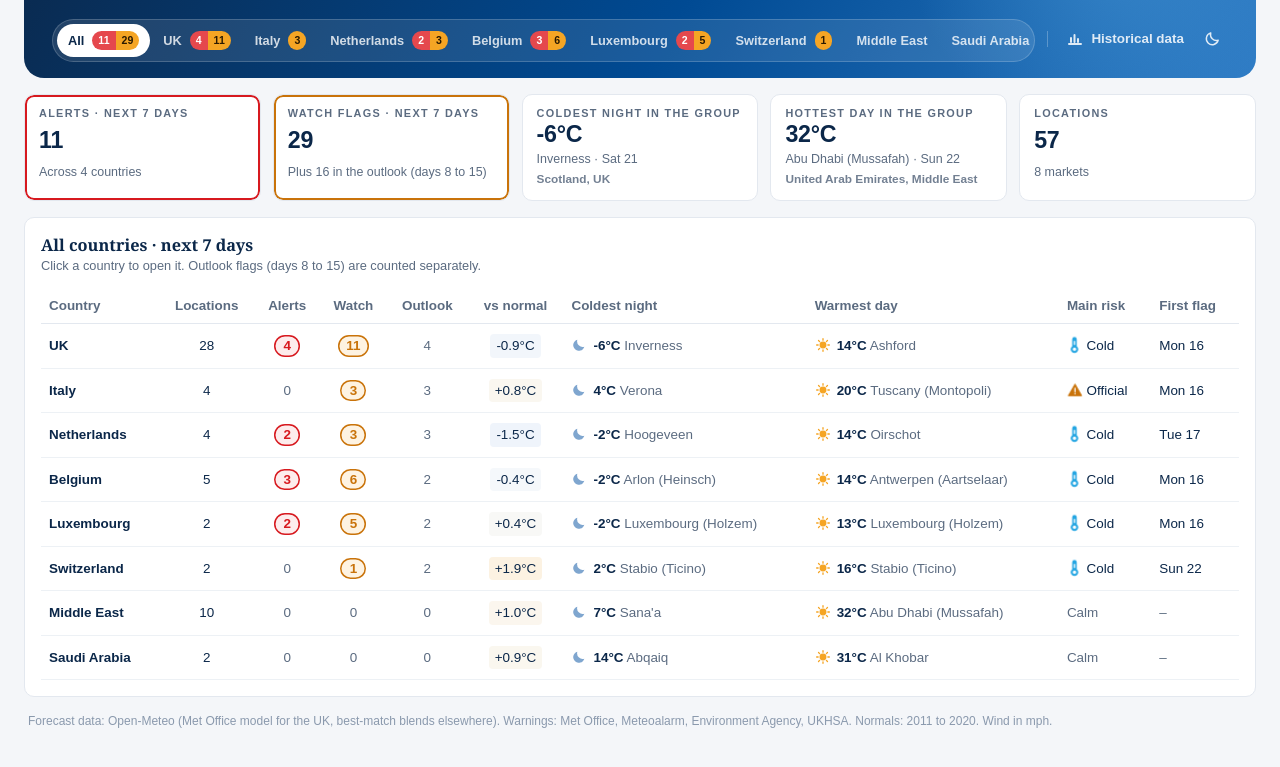
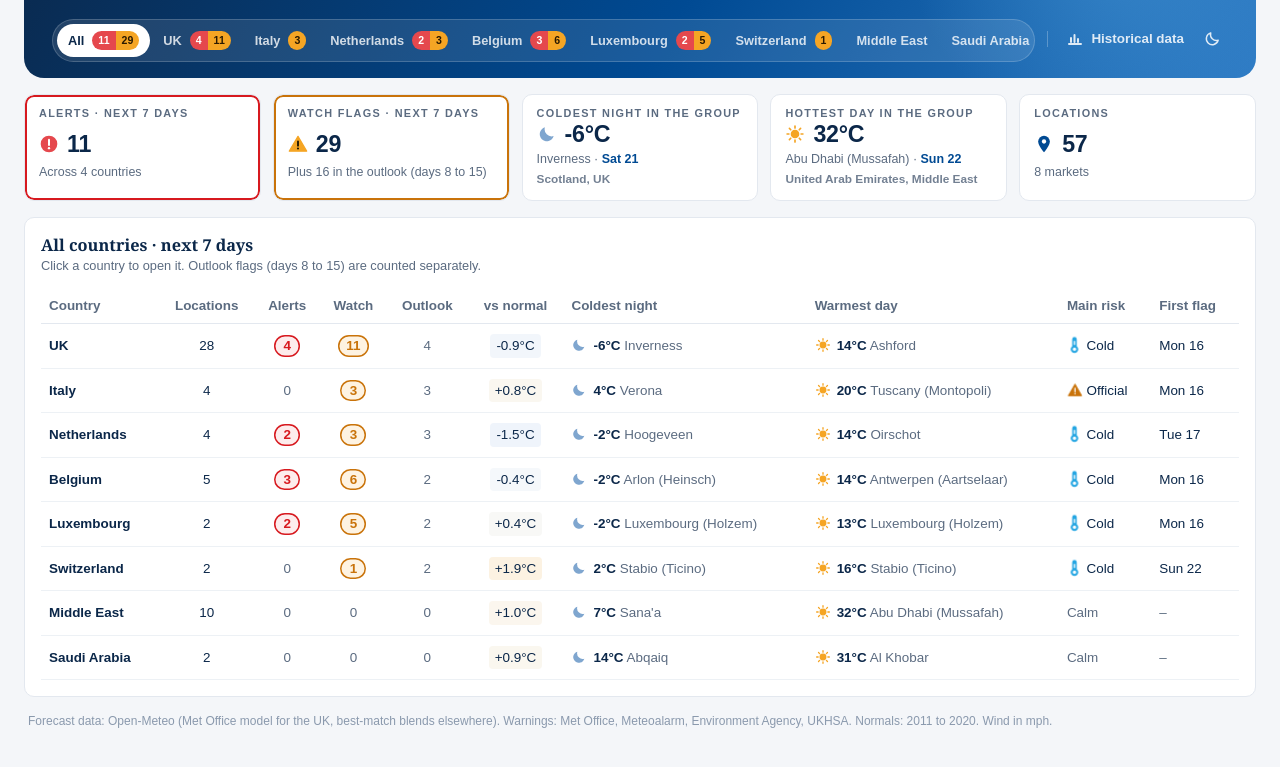
Before and after one commit to yuliiadieieva/weather-dashboard, a plain HTML site: page public/index.html in a window 1280 px wide. Shown: the part 181-948 px from the top of the page. Drawn offline with Linux system fonts and the light colour scheme.

Commit message:
Group KPI tiles: icons and blue dates
Co-Authored-By: Claude Opus 5.5 <noreply@anthropic.com>
Claude-Session: https://claude.ai/code/session_01Gxt4ipeAT1idDuwayMpzSZ

```diff
--- a/public/index.html
+++ b/public/index.html
@@ -132,6 +132,9 @@ a.jump.jw{color:#FFC46B!important;text-decoration-color:#FFC46B}
 .kpi .tdv{display:flex;align-items:center;gap:10px}
 .kpi .tdv svg{width:40px;height:40px;flex:none}
 .kpi .d.ol{font-size:.72rem;opacity:.85}
+.kpi .kvi{display:flex;align-items:center;gap:8px}
+.kpi .kic{width:20px;height:20px;flex:none}
+.kpi .kdate{color:var(--accent);font-weight:600}
 .kpi{background:var(--surface);border:1px solid var(--line);border-radius:var(--r);padding:12px 14px;display:grid;gap:2px;min-width:0}
 .kpi .k{font:700 .68rem var(--body);text-transform:uppercase;letter-spacing:.12em;color:var(--muted)}
 .kpi .v{font:700 1.45rem var(--body);letter-spacing:-.01em}
@@ -1166,12 +1169,19 @@ function renderOverview(){
   const tot=k=>rows.reduce((s,r)=>s+r[k],0);
   const all=S.depots,cn=rows.reduce((b,r)=>!b||r.cn.v<b.cn.v?r:b,null),wd=rows.reduce((b,r)=>!b||r.wd.v>b.wd.v?r:b,null);
   const wherE=d=>esc([d.zone&&d.zone!==CTRY[d.country].name?d.zone:"",CTRY[d.country].name].filter(Boolean).join(", "));
-  const T=(k,v,d,cls="")=>`<div class="kpi ${cls}"><div class="k">${k}</div><div class="v num">${v}</div><div class="d">${d}</div></div>`;
-  document.getElementById("ov-kpis").innerHTML=T("Alerts · next 7 days",tot("na"),`${tot("na")?(n=>"Across "+n+" "+(n===1?"country":"countries"))(rows.filter(r=>r.na).length):"None across the group"}`,tot("na")?"ov-a":"")+
-    T("Watch flags · next 7 days",tot("nw"),`Plus ${tot("no")} in the outlook (days 8 to 15)`,tot("nw")?"ov-w":"")+
-    T("Coldest night in the group",`${fmtV("tmin",cn.cn.v)}°C`,`${esc(cn.cn.d.name)} · ${fmtDay(S.dates[cn.cn.i])}</div><div class="d loc">${wherE(cn.cn.d)}`)+
-    T("Hottest day in the group",`${fmtV("tmax",wd.wd.v)}°C`,`${esc(wd.wd.d.name)} · ${fmtDay(S.dates[wd.wd.i])}</div><div class="d loc">${wherE(wd.wd.d)}`)+
-    T("Locations",all.length,`${S.countries.length} markets`);
+  const KI={
+    a:'<svg class="kic" viewBox="0 0 24 24"><circle cx="12" cy="12" r="10" fill="#E5484D"/><path d="M12 6.8v6.4" stroke="#fff" stroke-width="2.4" stroke-linecap="round"/><circle cx="12" cy="17" r="1.4" fill="#fff"/></svg>',
+    w:'<svg class="kic" viewBox="0 0 24 24"><path d="M12 2.8 22.4 20.6H1.6z" fill="#F5A524" stroke="#F5A524" stroke-width="1.5" stroke-linejoin="round"/><path d="M12 9v5" stroke="#1A1300" stroke-width="2.2" stroke-linecap="round"/><circle cx="12" cy="17.3" r="1.25" fill="#1A1300"/></svg>',
+    m:'<svg class="kic" viewBox="0 0 24 24"><path d="M20 14.5A8.5 8.5 0 0 1 9.5 4 8.5 8.5 0 1 0 20 14.5z" fill="#7FA6CF"/></svg>',
+    s:'<svg class="kic" viewBox="0 0 24 24" fill="none" stroke="#F5A524" stroke-width="2" stroke-linecap="round"><circle cx="12" cy="12" r="4.2" fill="#F5A524"/><path d="M12 2.5v2.2M12 19.3v2.2M2.5 12h2.2M19.3 12h2.2M5.3 5.3l1.6 1.6M17.1 17.1l1.6 1.6M5.3 18.7l1.6-1.6M17.1 6.9l1.6-1.6"/></svg>',
+    l:'<svg class="kic" viewBox="0 0 24 24"><path d="M12 2a7 7 0 0 0-7 7c0 5.2 7 13 7 13s7-7.8 7-13a7 7 0 0 0-7-7z" fill="var(--accent)"/><circle cx="12" cy="9" r="2.6" fill="var(--surface)"/></svg>'};
+  const T=(k,v,d,cls="",ic="")=>`<div class="kpi ${cls}"><div class="k">${k}</div><div class="v num kvi">${ic?KI[ic]:""}<span>${v}</span></div><div class="d">${d}</div></div>`;
+  const kd=i=>`<span class="kdate">${fmtDay(S.dates[i])}</span>`;
+  document.getElementById("ov-kpis").innerHTML=T("Alerts · next 7 days",tot("na"),`${tot("na")?(n=>"Across "+n+" "+(n===1?"country":"countries"))(rows.filter(r=>r.na).length):"None across the group"}`,tot("na")?"ov-a":"","a")+
+    T("Watch flags · next 7 days",tot("nw"),`Plus ${tot("no")} in the outlook (days 8 to 15)`,tot("nw")?"ov-w":"","w")+
+    T("Coldest night in the group",`${fmtV("tmin",cn.cn.v)}°C`,`${esc(cn.cn.d.name)} · ${kd(cn.cn.i)}</div><div class="d loc">${wherE(cn.cn.d)}`,"","m")+
+    T("Hottest day in the group",`${fmtV("tmax",wd.wd.v)}°C`,`${esc(wd.wd.d.name)} · ${kd(wd.wd.i)}</div><div class="d loc">${wherE(wd.wd.d)}`,"","s")+
+    T("Locations",all.length,`${S.countries.length} markets`,"","l");
   const sg=v=>`${v>=0?"+":""}${v.toFixed(1)}°C`;
   document.getElementById("ov").innerHTML=`<thead><tr><th>Country</th><th>Locations</th><th>Alerts</th><th>Watch</th><th>Outlook</th><th>vs normal</th><th>Coldest night</th><th>Warmest day</th><th>Main risk</th><th>First flag</th></tr></thead><tbody>`+
     rows.map(r=>`<tr data-c="${r.c}" tabindex="0" role="link" title="Open ${CTRY[r.c].name}"><td><b>${CTRY[r.c].name}</b></td><td class="num">${r.n}</td><td class="num">${r.na?`<span class="cnt a">${r.na}</span>`:'<span class="muted">0</span>'}</td><td class="num">${r.nw?`<span class="cnt w">${r.nw}</span>`:'<span class="muted">0</span>'}</td><td class="num muted">${r.no}</td><td class="num"><span class="hv" style="background:color-mix(in srgb,${colour("anom",r.an)} 30%,transparent)">${sg(r.an)}</span></td><td class="ovt"><svg class="ovi" viewBox="0 0 24 24"><path d="M20 14.5A8.5 8.5 0 0 1 9.5 4 8.5 8.5 0 1 0 20 14.5z" fill="#7FA6CF"/></svg><b class="num">${fmtV("tmin",r.cn.v)}°C</b> <span class="muted">${esc(r.cn.d.name)}</span></td><td class="ovt"><svg class="ovi" viewBox="0 0 24 24" fill="none" stroke="#F5A524" stroke-width="2" stroke-linecap="round"><circle cx="12" cy="12" r="4.2" fill="#F5A524"/><path d="M12 2.5v2.2M12 19.3v2.2M2.5 12h2.2M19.3 12h2.2M5.3 5.3l1.6 1.6M17.1 17.1l1.6 1.6M5.3 18.7l1.6-1.6M17.1 6.9l1.6-1.6"/></svg><b class="num">${fmtV("tmax",r.wd.v)}°C</b> <span class="muted">${esc(r.wd.d.name)}</span></td><td>${r.top?`${aic(r.top)} ${r.top}`:'<span class="muted">Calm</span>'}</td><td>${r.first?fmtDay(r.first):'<span class="muted">–</span>'}</td></tr>`).join("")+"</tbody>";
```
